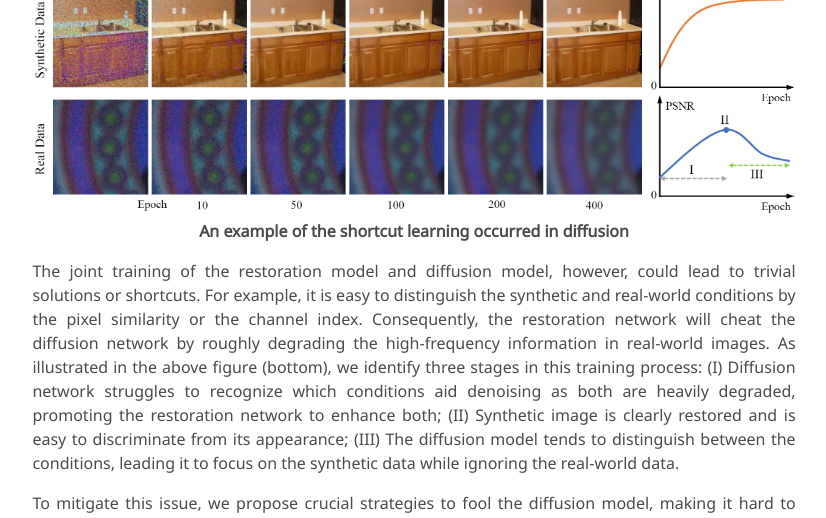
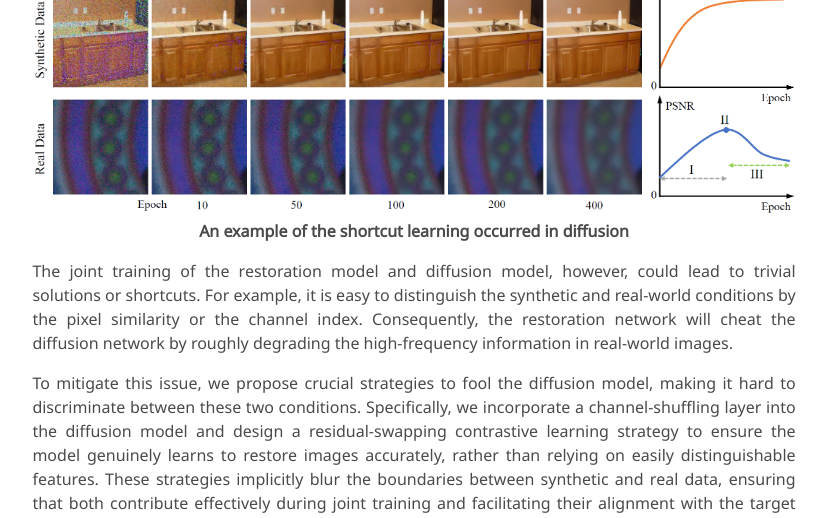
Before and after one commit to KangLiao929/KangLiao929.github.io, a Jekyll site: the page projects/noise-da/index.html, which Jekyll copies as it is, in a window 1280 px wide and 1400 px high, scrolled down 1532 px. Shown: the top 518 px of the window, without its empty margins (226-1052 px from the left). Built offline with Jekyll 4.4.1, drawn with Linux system fonts in a browser that asks for light colours; nearby versions of some CDN libraries; some web fonts are replaced; library files that are not in the unit come from our copies; a style sheet for code colours, icons or effects is not loaded; some of the changed text lies outside the part shown.

Commit message:
Update index.html

```diff
--- a/projects/noise-da/index.html
+++ b/projects/noise-da/index.html
@@ -174,10 +174,31 @@
 
       </p>
       <p>
-      The joint training of the restoration model and diffusion model, however, could lead to trivial solutions or shortcuts. For example, it is easy to distinguish the synthetic and real-world conditions by the pixel similarity or the channel index. Consequently, the restoration network will cheat the diffusion network by roughly degrading the high-frequency information in real-world images. As illustrated in the above figure (bottom), we identify three stages in this training process: (I) Diffusion network struggles to recognize which conditions aid denoising as both are heavily degraded, promoting the restoration network to enhance both; (II) Synthetic image is clearly restored and is easy to discriminate from its appearance; (III) The diffusion model tends to distinguish between the conditions, leading it to focus on the synthetic data while ignoring the real-world data.
+      The joint training of the restoration model and diffusion model, however, could lead to trivial solutions or shortcuts. For example, it is easy to distinguish the synthetic and real-world conditions by the pixel similarity or the channel index. Consequently, the restoration network will cheat the diffusion network by roughly degrading the high-frequency information in real-world images.
       </p>
       <p>
-        To mitigate this issue, we propose crucial strategies to fool the diffusion model, making it hard to discriminate between these two conditions. Specifically, we incorporate a channel-shuffling layer into the diffusion model and design a residual-swapping contrastive learning strategy to ensure the model genuinely learns to restore images accurately, rather than relying on easily distinguishable features. These strategies implicitly blur the boundaries between synthetic and real data, ensuring that both contribute effectively during joint training and facilitating their alignment with the target distribution.
+        To mitigate this issue, we propose crucial strategies to fool the diffusion model, making it hard to discriminate between these two conditions. Specifically, we incorporate a channel-shuffling layer into the diffusion model and design a residual-swapping contrastive learning strategy to ensure the model genuinely learns to restore images accurately, rather than relying on easily distinguishable features. These strategies implicitly blur the boundaries between synthetic and real data, ensuring that both contribute effectively during joint training and facilitating their alignment with the target distribution. More details can be found in Section 3.2 of the paper.
+      </p>
+    </div>
+  </div>
+</div>
+
+    <!--=================Discussion==========================-->
+    <div class="columns is-centered has-text-centered">
+      <div class="column is-four-fifths">
+        <h2 class="title is-3">Discussion to Previous Domain Adaptation</h2>
+        <div class="content has-text-justified">
+      <div style="text-align: center; vertical-align:middle">
+        <img src="images/da.png" width="800">
+      </div>
+      <div align="center">
+        <b>Overview of three domain adaptation strategies</b>
+      </div>
+      <p>
+
+      </p>
+      <p>
+      We compare different domain adaptation (DA) strategies here: (a) Feature-space DA aligns the intermediate features across source and target domains. (b) Pixel-space DA translates source data to the ``style" of the target domain through adversarial learning. (c) The proposed noise-space DA is specifically designed for low-level vision. It gradually adapts the results from both source and target domains to the target clean image distribution, via multi-step denoising in the pixel-wise noise space. Particularly, the function network represents a restoration network in the context of image restoration.
       </p>
     </div>
   </div>
```
